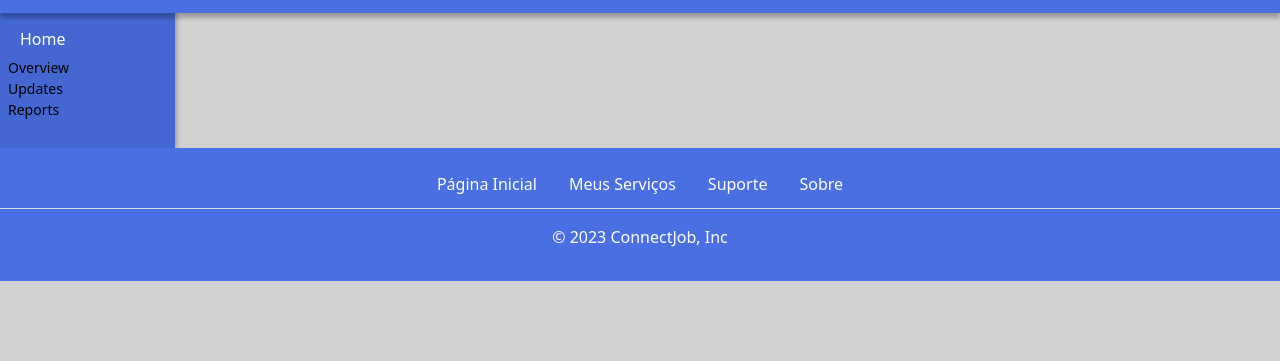
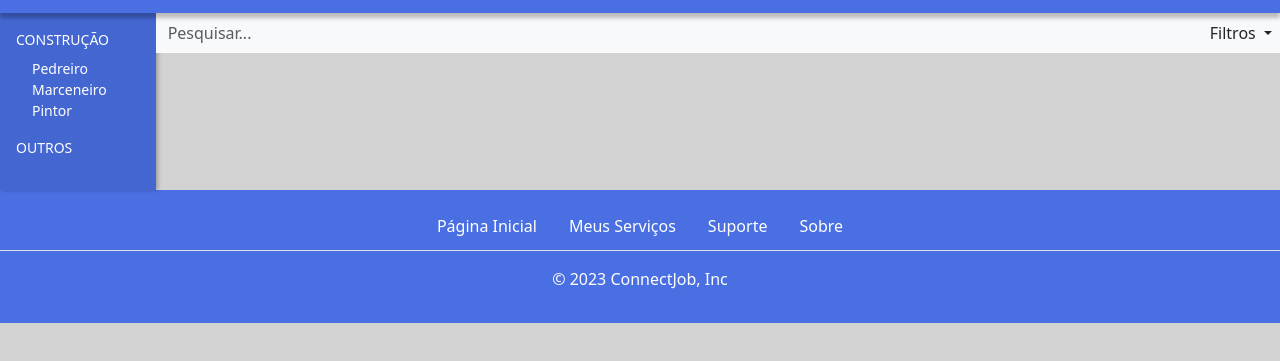
Before and after one commit to eudivanmelo/connectjob, a plain HTML site: page index.html in a window 1280 px wide. Shown: the part 59-420 px from the top of the page. Drawn offline with nearby package versions, Linux system fonts and the light colour scheme.

Commit message:
Index quase pronto

```diff
--- a/css/style.css
+++ b/css/style.css
@@ -44,3 +44,9 @@
     margin-left: 1rem;
     margin-right: 1rem;
 }
+
+.src-control {
+    border: none !important;
+    box-shadow: none !important;
+    background-color: transparent !important;
+}
--- a/index.html
+++ b/index.html
@@ -1,5 +1,6 @@
 <!DOCTYPE html>
 <html lang="pt-BR">
+
 <head>
   <meta charset="UTF-8">
   <meta http-equiv="X-UA-Compatible" content="IE=edge">
@@ -8,11 +9,14 @@
 
   <!-- Bootstrap -->
   <link rel="stylesheet" href="css/bootstrap.css">
-    <script src="https://cdn.jsdelivr.net/npm/bootstrap@5.3.0/dist/js/bootstrap.bundle.min.js" integrity="sha384-geWF76RCwLtnZ8qwWowPQNguL3RmwHVBC9FhGdlKrxdiJJigb/j/68SIy3Te4Bkz" crossorigin="anonymous"></script>
+  <script src="https://cdn.jsdelivr.net/npm/bootstrap@5.3.0/dist/js/bootstrap.bundle.min.js"
+    integrity="sha384-geWF76RCwLtnZ8qwWowPQNguL3RmwHVBC9FhGdlKrxdiJJigb/j/68SIy3Te4Bkz"
+    crossorigin="anonymous"></script>
 
   <!-- Style Personalizado -->
   <link rel="stylesheet" href="css/style.css">
 </head>
+
 <body class="bg-secondary">
   <header class="p-3 px-4 bg-primary position-relative" style="box-shadow: 0px 5px 4px rgba(0, 0, 0, 0.25);">
     <nav class="d-flex flex-wrap align-items-center justify-content-center justify-content-lg-start">
@@ -28,7 +32,8 @@
       </ul>
 
       <form class="col-8 col-lg-auto mb-3 mb-lg-0 me-lg-3" style="margin-right: 5px;" role="search">
-                <input class="form-control form-control-primary" type="search" placeholder="Pesquisar..." aria-label="Pesquisar">
+        <input class="form-control form-control-primary" type="search" placeholder="Pesquisar..."
+          aria-label="Pesquisar">
       </form>
 
       <div class="d-none text-end mb-3 mb-lg-0">
@@ -44,29 +49,64 @@
           <li><a class="dropdown-item" href="#">New project...</a></li>
           <li><a class="dropdown-item" href="#">Settings</a></li>
           <li><a class="dropdown-item" href="#">Profile</a></li>
-                  <li><hr class="dropdown-divider"></li>
+          <li>
+            <hr class="dropdown-divider">
+          </li>
           <li><a class="dropdown-item" href="#">Sign out</a></li>
         </ul>
       </div>
     </nav>
   </header>
 
-    <main>
+  <main class="d-flex">
     <div id="sidebar" class="p-2" style="background-color: #496FE3; width: 175px;">
-            <ul class="list-unstyled ps-0">
+      <ul class="list-unstyled ps-0 small">
         <li class="mb-1">
-                <a class="btn btn-toggle d-inline-flex align-items-center rounded border-0 text-white collapsed" data-bs-toggle="collapse" data-bs-target="#category1-collapse" aria-expanded="true">
-                  Home
+          <a class="btn btn-toggle d-inline-flex align-items-center rounded border-0 nav-link m-2 collapsed"
+            data-bs-toggle="collapse" data-bs-target="#category1-collapse" aria-expanded="true">
+            CONSTRUÇÃO
           </a>
           <div class="collapse show" id="category1-collapse">
-                  <ul class="btn-toggle-nav list-unstyled fw-normal ml-2 pb-1 small">
-                    <li><a href="#" class="link-body-emphasis d-inline-flex text-decoration-none rounded">Overview</a></li>
-                    <li><a href="#" class="link-body-emphasis d-inline-flex text-decoration-none rounded">Updates</a></li>
-                    <li><a href="#" class="link-body-emphasis d-inline-flex text-decoration-none rounded">Reports</a></li>
+            <ul class="btn-toggle-nav list-unstyled fw-normal mx-4 pb-1">
+              <li><a href="#" class="nav-link d-inline-flex text-decoration-none rounded">Pedreiro</a></li>
+              <li><a href="#" class="nav-link d-inline-flex text-decoration-none rounded">Marceneiro</a></li>
+              <li><a href="#" class="nav-link d-inline-flex text-decoration-none rounded">Pintor</a></li>
+            </ul>
+          </div>
+        </li>
+
+        <li class="mb-1">
+          <a class="btn btn-toggle d-inline-flex align-items-center rounded border-0 nav-link m-2 collapsed"
+            data-bs-toggle="collapse" data-bs-target="#category2-collapse" aria-expanded="true">
+            OUTROS
+          </a>
+          <div class="collapse" id="category2-collapse">
+            <ul class="btn-toggle-nav list-unstyled fw-normal mx-4 pb-1">
+              <li><a href="#" class="nav-link d-inline-flex text-decoration-none rounded">Manicure</a></li>
+              <li><a href="#" class="nav-link d-inline-flex text-decoration-none rounded">Músico</a></li>
+              <li><a href="#" class="nav-link d-inline-flex text-decoration-none rounded">Técnico em Informática</a>
+              </li>
             </ul>
           </div>
         </li>
       </ul>
+    </div>
+
+    <div class="w-100">
+      <div class="d-flex bg-light gap-3">
+        <input class="form-control src-control w-100" type="text" placeholder="Pesquisar..." aria-label="Pesquisar">
+        <div class="nav-item dropdown">
+          <a class="nav-link link-dark dropdown-toggle m-2" href="#" id="filters" role="button" data-bs-toggle="dropdown" aria-expanded="false">
+            Filtros
+          </a>
+          <ul class="dropdown-menu" aria-labelledby="filters">
+            <li><a class="dropdown-item active" href="#">Relevância</a></li>
+            <li><a class="dropdown-item" href="#">Menor Preço</a></li>
+            <li><a class="dropdown-item" href="#">Maior Preço</a></li>
+            <li><a class="dropdown-item" href="#">Melhor Avaliados</a></li>
+          </ul>
+        </div>
+      </div>
     </div>
   </main>
 
@@ -80,4 +120,5 @@
     <p class="text-center text-white">© 2023 ConnectJob, Inc</p>
   </footer>
 </body>
+
 </html>
```
Lines whose indentation alone changed are shown as unchanged.
